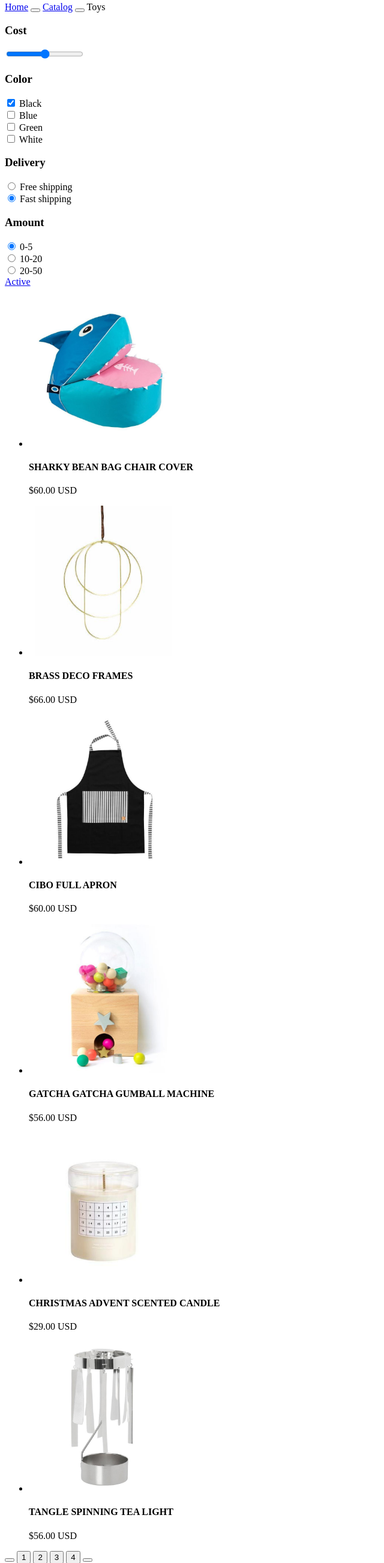
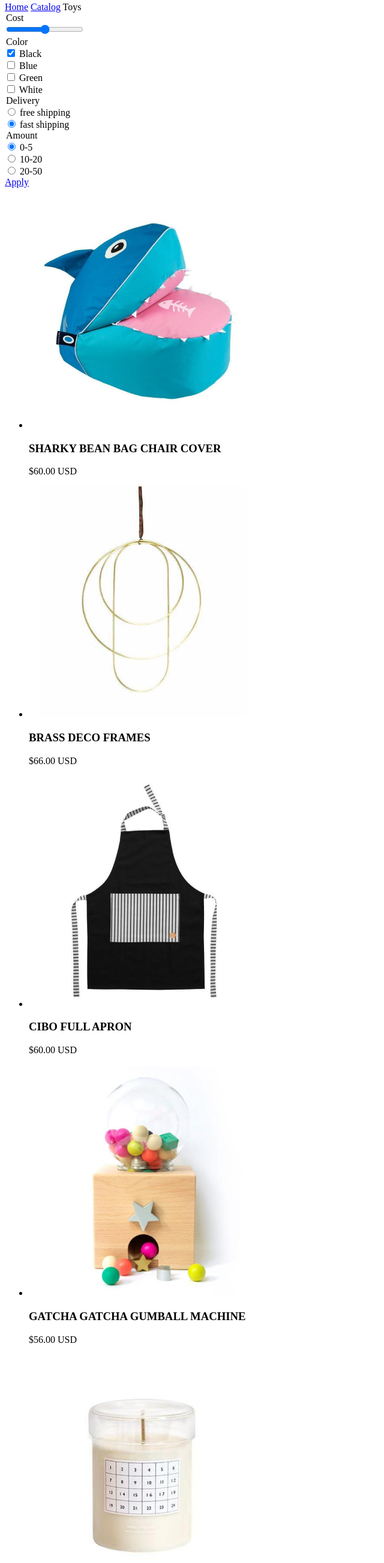
Before and after one commit to dl-academy-edu/ed-zhurin-maksim-1, a plain HTML site: page Toys.html in a window 1280 px wide. Shown: the part 194-2800 px from the top of the page at 60% size, without its empty margins (0-640 px from the left). Drawn offline with Linux system fonts and the light colour scheme.

Commit message:
Update 3
изменил размеры картинок, изменил кнопки

```diff
--- a/Toys.html
+++ b/Toys.html
@@ -8,7 +8,7 @@
 
 <body>
     <header>
-        <img src="images/logo.png" width="150" height="75" alt="Site logo">
+        <img src="images/logo.png" width="100" height="52" alt="Site logo">
 
         <nav>
             <ul>
@@ -22,7 +22,7 @@
                     <a href="#">About us</a>
                 </li>
             </ul>
-            <a href="#"><img src="images/serch.png" width="20" height="20" alt="Serch"></a>
+            <a href="#"><img src="images/serch.png" width="17" height="17" alt="Serch"></a>
             <a href="#">Contact Us</a>
         </nav>
     </header>
@@ -31,94 +31,96 @@
         <h2>Toy for kids</h2>
         <form>
             <a href="#">Home</a>
-            <button></button>
             <a href="#">Catalog</a>
-            <button></button>
             <a>Toys</a>
-            <h3>Cost</h3>
+            <legend>Cost</legend>
             <div>
                 <input type="range" id=cost name="cost" min="0" max="500">
                 <label for="cost"></label>
             </div>
-            <h3>Color</h3>
+            <legend>Color</legend>
             <div>
-                <input type="Checkbox" id="black" name="black" checked>
+                <input type="checkbox" id="black" name="Color" checked>
                 <label for="black">Black</label>
             </div>
             <div>
-                <input type="Checkbox" id="blue">
+                <input type="checkbox" id="blue" name="Color">
                 <label for="black">Blue</label>
             </div>
             <div>
-                <input type="Checkbox" id="green">
+                <input type="checkbox" id="green" name="Color">
                 <label for="black">Green</label>
             </div>
             <div>
-                <input type="Checkbox" id="white">
+                <input type="checkbox" id="white" name="Color">
                 <label for="black">White</label>
             </div>
-            <h3>Delivery</h3>
+            <legend>Delivery</legend>
             <div>
-                <input type="radio" id="Free-shipping" name="Free shipping">
-                <label for="Free-shipping">Free shipping</label>
+                <input type="radio" id="free-shipping" name="Shipping">
+                <label for="free-shipping">free shipping</label>
             </div>
             <div>
-                <input type="radio" id="Fast-shipping" name="Fast shipping" checked>
-                <label for="Fast-shipping">Fast shipping</label>
+                <input type="radio" id="fast-shipping" name="Shipping" checked>
+                <label for="fast-shipping">fast shipping</label>
             </div>
-            <h3>Amount</h3>
+            <legend>Amount</legend>
             <div>
-                <input type="radio" id="0-5" name="0-5" checked>
+                <input type="radio" id="0-5" name="range" checked>
                 <label for="0-5">0-5</label>
             </div>
             <div>
-                <input type="radio" id="10-20" name="10-20">
+                <input type="radio" id="10-20" name="range">
                 <label for="10-20">10-20</label>
             </div>
             <div>
-                <input type="radio" id="20-50" name="20-50">
+                <input type="radio" id="20-50" name="range">
                 <label for="20-50">20-50</label>
             </div>
-            <a href="#">Active</a>
+            <a href="#">Apply</a>
         </form>
         <ul>
             <li>
-                <img src="images/toys/1.png" width="250" height="250">
-                <h4>SHARKY BEAN BAG CHAIR COVER</h4>
+                <img src="images/toys/1.png" width="380" height="385">
+                <h3>SHARKY BEAN BAG CHAIR COVER</h3>
                 <p>$60.00 USD</p>
             </li>
             <li>
-                <img src="images/toys/2.png" width="250" height="250">
-                <h4>BRASS DECO FRAMES</h4>
+                <img src="images/toys/2.png" width="380" height="385">
+                <h3>BRASS DECO FRAMES</h3>
                 <p>$66.00 USD</p>
             </li>
             <li>
-                <img src="images/toys/3.png" width="250" height="250">
-                <h4>CIBO FULL APRON</h4>
+                <img src="images/toys/3.png" width="380" height="385">
+                <h3>CIBO FULL APRON</h3>
                 <p>$60.00 USD</p>
             </li>
             <li>
-                <img src="images/toys/4.png" width="250" height="250">
-                <h4>GATCHA GATCHA GUMBALL MACHINE</h4>
+                <img src="images/toys/4.png"width="380" height="385">
+                <h3>GATCHA GATCHA GUMBALL MACHINE</h3>
                 <p>$56.00 USD</p>
             </li>
             <li>
-                <img src="images/toys/5.png" width="250" height="250">
-                <h4>CHRISTMAS ADVENT SCENTED CANDLE</h4>
+                <img src="images/toys/5.png" width="380" height="385">
+                <h3>CHRISTMAS ADVENT SCENTED CANDLE</h3>
                 <p>$29.00 USD</p>
             </li>
             <li>
-                <img src="images/toys/6.png" width="250" height="250">
-                <h4>TANGLE SPINNING TEA LIGHT</h4>
+                <img src="images/toys/6.png" width="380" height="382">
+                <h3>TANGLE SPINNING TEA LIGHT</h3>
                 <p>$56.00 USD</p>
             </li>
         </ul>
-        <button></button>
-        <button>1</button>
-        <button>2</button>
-        <button>3</button>
-        <button>4</button>
-        <button></button>
+        <button>
+            <span class="visibility-hidden">Button back</span>
+        </button>
+        <a>1</a>
+        <a href="#">2</a>
+        <a href="#">3</a>
+        <a href="#">3</a>
+        <button>
+            <span class="visibility-hidden">Button go</span>
+        </button>
     </main>
 
     <footer>
```
Also changed, not shown: Catalog.html (+8 -9 lines), index.html (+16 -16 lines).
